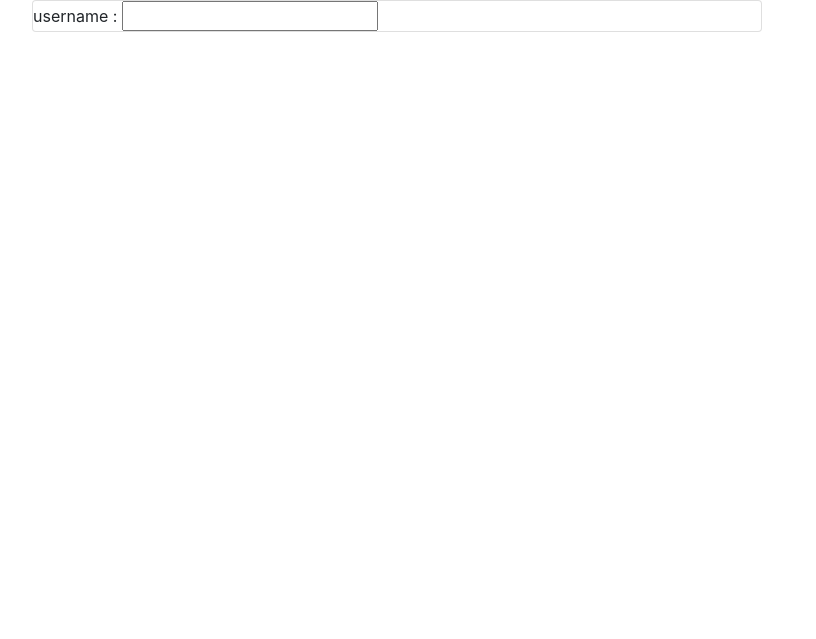
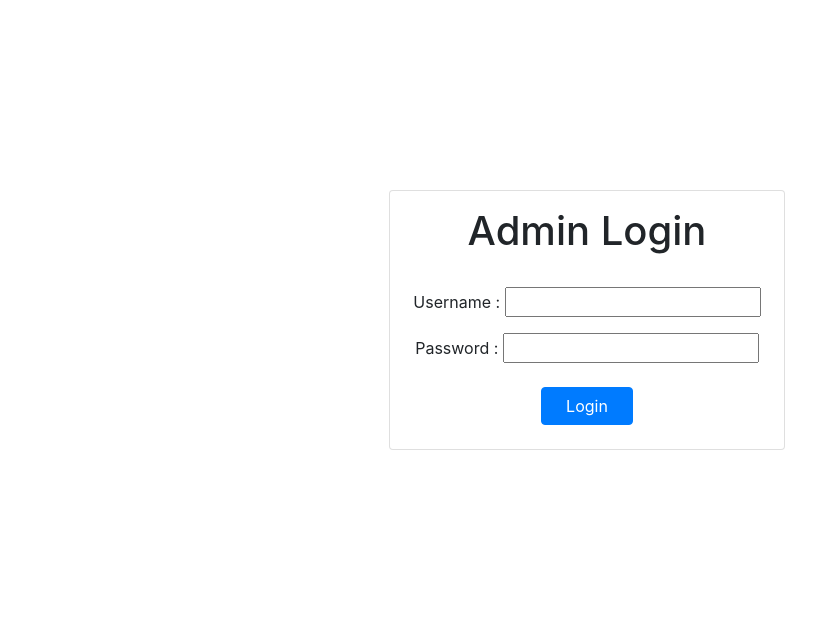
Before and after one commit to adityakumar48/Affliate-website, a PHP site: page / in a window 1280 px wide. Shown: the top 639 px of the page, without its empty margins (53-869 px from the left). Run offline with PHP 8.4, Linux system fonts and the light colour scheme.

Commit message:
Added Admin Login

```diff
--- a/css/style.css
+++ b/css/style.css
@@ -1,3 +1,3 @@
-#login {
-  height: 100vh;
+#admin {
+  height: 80vh;
 }
--- a/index.html
+++ b/index.html
@@ -17,22 +17,34 @@
     <!--Custom CSS-->
   </head>
   <body>
-    <header id="admin">
-      <div class="container">
-        <div class="row">
-          <div class="col-md-8">
-            <div class="card py-auto px-auto">
-              <form action="process.php" method="post">
-                <tr>
-                  <td>username :</td>
-                  <td><input type="text" name="username" /></td>
-                </tr>
-              </form>
+    <section
+      id="admin"
+      class="text-center mx-auto d-flex align-items-center justify-content-center"
+    >
+      <div class="col-md-4">
+        <div class="card">
+          <h1 class="py-3">Admin Login</h1>
+          <form action="process.php" method="post">
+            <div class="username__Section py-2">
+              <tr>
+                <td>Username :</td>
+                <td><input type="text" name="username" /></td>
+              </tr>
             </div>
-          </div>
+
+            <div class="password__Section py-2">
+              <tr>
+                <td>Password :</td>
+                <td><input type="password" name="password" /></td>
+              </tr>
+            </div>
+            <div class="button pb-4 pt-3">
+              <button type="submit" class="btn btn-primary px-4">Login</button>
+            </div>
+          </form>
         </div>
       </div>
-    </header>
+    </section>
     <!-- bootstrap -->
     <script
       src="https://code.jquery.com/jquery-3.5.1.slim.min.js"
```
